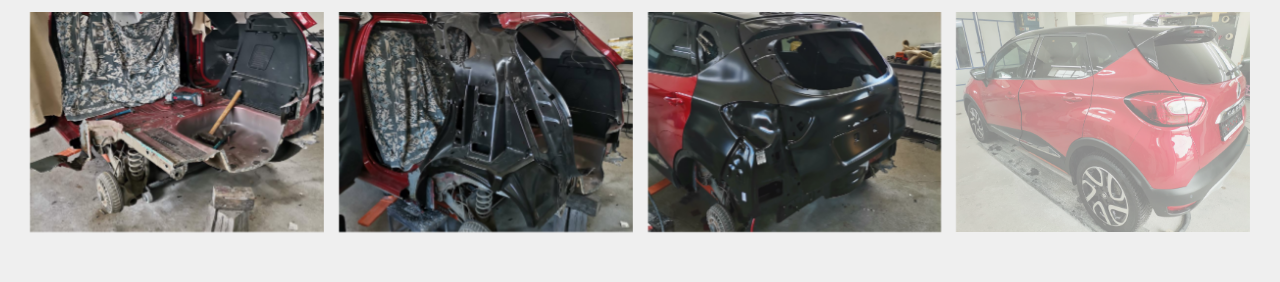
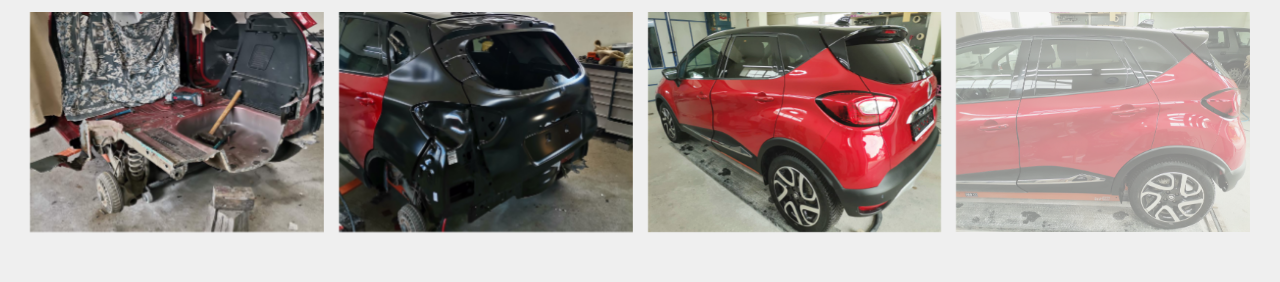
Before and after one commit to grujic93/autonesa, a plain HTML site: page index.html in a window 1280 px wide. Shown: the part 4081-4363 px from the top of the page. Drawn offline with nearby package versions, Linux system fonts and the light colour scheme.

Commit message:
change image in gallery

```diff
--- a/index.html
+++ b/index.html
@@ -255,13 +255,6 @@
 							</div>
 							<div>
 								<div class="img-wrp">
-									<a href="images/galerija-6.jpg">
-										<img src="images/galerija-6.jpg" alt="galerija-6">
-									</a>
-								</div>
-							</div>
-							<div>
-								<div class="img-wrp">
 									<a href="images/galerija-7.jpg">
 										<img src="images/galerija-7.jpg" alt="galerija-7">
 									</a>
@@ -271,6 +264,13 @@
 								<div class="img-wrp">
 									<a href="images/galerija-8.jpg">
 										<img src="images/galerija-8.jpg" alt="galerija-8">
+									</a>
+								</div>
+							</div>
+							<div>
+								<div class="img-wrp">
+									<a href="images/galerija-9.jpg">
+										<img src="images/galerija-9.jpg" alt="galerija-9">
 									</a>
 								</div>
 							</div>
```
Also changed, not shown: images/galerija-9.jpg (added), 1 other file.
